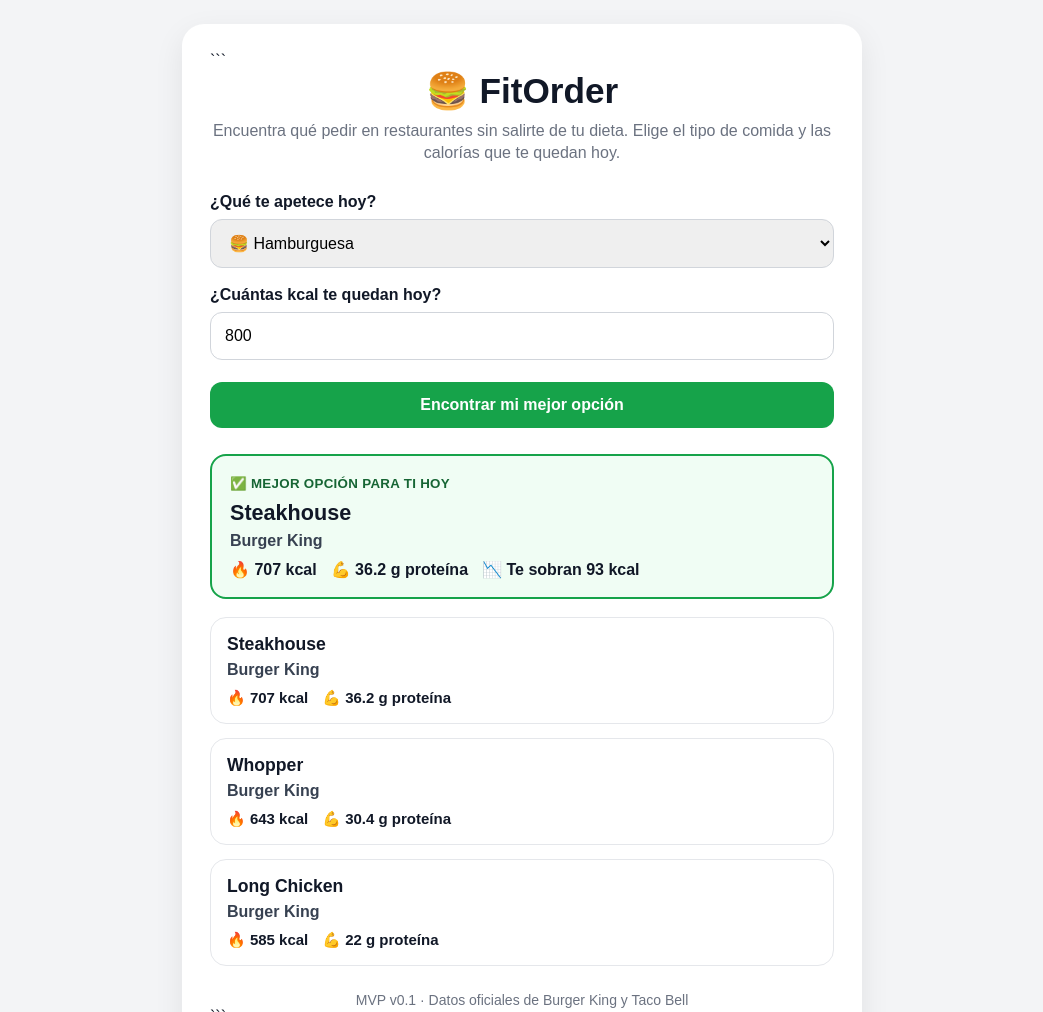
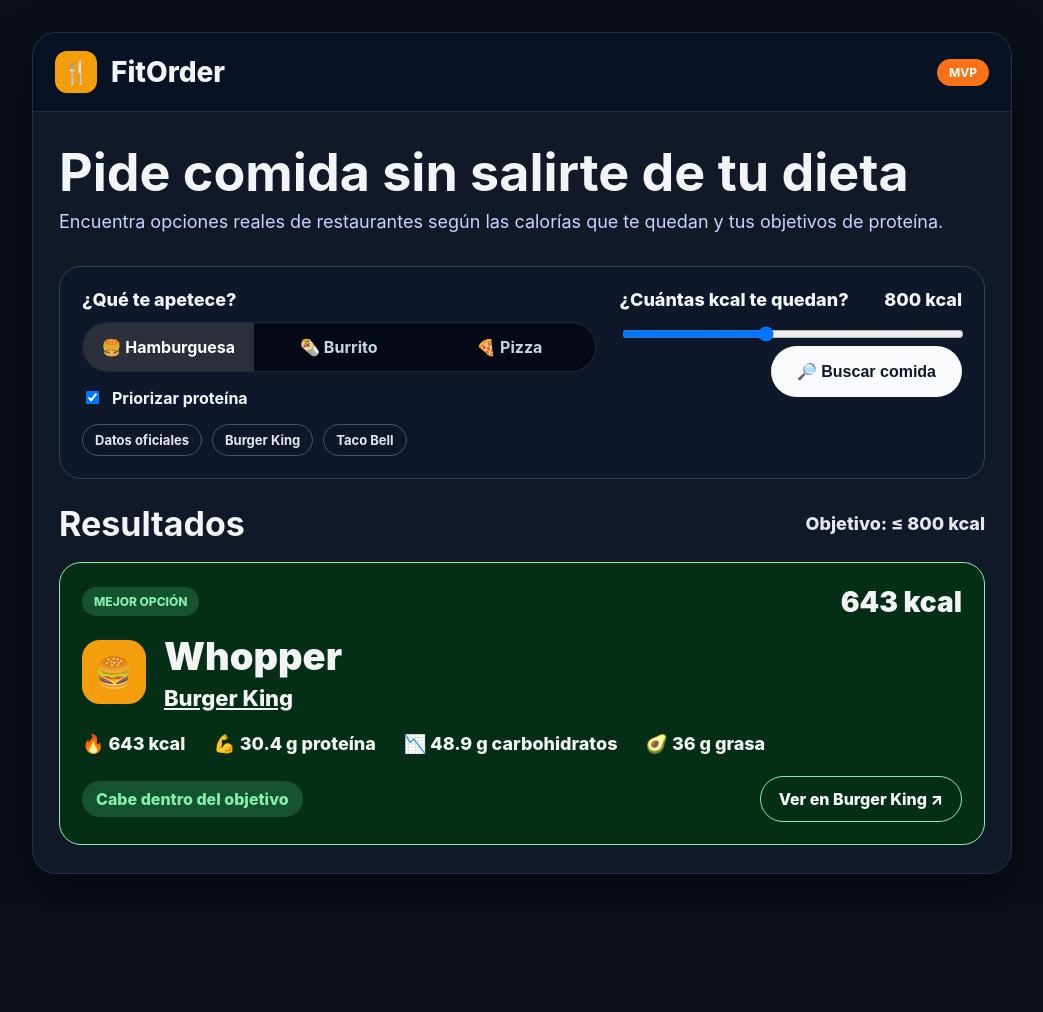
Before and after one commit to palomitastube-debug/fitorder, a plain HTML site: page index.html in a window 1280 px wide. Shown: the top 1012 px of the page, without its empty margins (118-1161 px from the left). After the commit the page ends 906 px from the top, so only its background shows below. Drawn offline with Linux system fonts and the light colour scheme.

Commit message:
Update index.html

````diff
--- a/index.html
+++ b/index.html
@@ -1,265 +1,395 @@
 <!DOCTYPE html>
-
 <html lang="es">
 <head>
   <meta charset="UTF-8" />
   <meta name="viewport" content="width=device-width, initial-scale=1.0" />
-  <title>FitOrder - Pide sin salirte de tus calorías</title>
+  <title>FitOrder - Pide sin salirte de tu dieta</title>
 
   <style>
-    *{
-      box-sizing:border-box;
-    }
+    *{box-sizing:border-box}
 
     body{
       margin:0;
-      font-family:Arial, Helvetica, sans-serif;
-      background:#f3f4f6;
-      color:#111827;
+      font-family:Inter, Arial, sans-serif;
+      background:#0b0f17;
+      color:#f3f4f6;
+      padding:32px;
       display:flex;
       justify-content:center;
-      padding:24px;
     }
 
-    .container{
+    .app{
       width:100%;
-      max-width:680px;
-      background:white;
-      border-radius:22px;
-      padding:28px;
-      box-shadow:0 10px 30px rgba(0,0,0,.08);
+      max-width:980px;
+      background:#111827;
+      border:1px solid #243041;
+      border-radius:24px;
+      overflow:hidden;
+      box-shadow:0 20px 50px rgba(0,0,0,.45);
+    }
+
+    .topbar{
+      display:flex;
+      align-items:center;
+      padding:18px 22px;
+      background:#081225;
+      border-bottom:1px solid #1f2a3a;
+    }
+
+    .logo{
+      width:42px;height:42px;border-radius:12px;
+      background:#f59e0b;
+      display:flex;align-items:center;justify-content:center;
+      font-size:22px;
+    }
+
+    .brand{
+      font-size:28px;
+      font-weight:800;
+      margin-left:14px;
+    }
+
+    .mvp{
+      margin-left:auto;
+      background:#f97316;
+      color:white;
+      font-weight:700;
+      padding:6px 12px;
+      border-radius:999px;
+      font-size:12px;
+    }
+
+    .hero{
+      padding:34px 26px 10px;
     }
 
     h1{
-      margin:0;
-      text-align:center;
-      font-size:2.2rem;
+      margin:0 0 10px;
+      font-size:52px;
+      line-height:1.05;
     }
 
-    .subtitle{
-      text-align:center;
-      color:#6b7280;
-      margin-top:8px;
-      margin-bottom:28px;
-      line-height:1.4;
+    .hero p{
+      margin:0;
+      color:#c7d2fe;
+      font-size:18px;
     }
 
-    label{
-      display:block;
-      font-weight:700;
-      margin-top:18px;
-      margin-bottom:8px;
+    .filters{
+      margin:24px 26px 18px;
+      padding:22px;
+      border:1px solid #334155;
+      border-radius:22px;
+      background:#0f172a;
+      display:grid;
+      grid-template-columns:1.2fr .8fr;
+      gap:24px;
     }
 
-    select,input,button{
+    .label{
+      font-weight:800;
+      margin-bottom:12px;
+      font-size:18px;
+    }
+
+    .chips{
+      display:flex;
+      background:#050816;
+      border:1px solid #1f2937;
+      border-radius:999px;
+      overflow:hidden;
+    }
+
+    .chip{
+      flex:1;
+      text-align:center;
+      padding:14px 10px;
+      color:#cbd5e1;
+      font-weight:700;
+      cursor:pointer;
+    }
+
+    .chip.active{
+      background:#2a2f3a;
+      color:#fff;
+    }
+
+    .checkbox{
+      margin-top:16px;
+      display:flex;
+      align-items:center;
+      gap:10px;
+      font-weight:700;
+    }
+
+    .badges{
+      display:flex;
+      gap:10px;
+      flex-wrap:wrap;
+      margin-top:16px;
+    }
+
+    .badge{
+      border:1px solid #475569;
+      color:#e5e7eb;
+      border-radius:999px;
+      padding:7px 12px;
+      font-size:13px;
+      font-weight:700;
+    }
+
+    .kcal-head{
+      display:flex;
+      justify-content:space-between;
+      align-items:center;
+      font-weight:800;
+      margin-bottom:14px;
+      font-size:18px;
+    }
+
+    input[type=range]{
       width:100%;
-      padding:14px;
-      border-radius:12px;
-      border:1px solid #d1d5db;
-      font-size:16px;
+    }
+
+    .search{
+      display:flex;
+      justify-content:flex-end;
+      align-items:flex-end;
     }
 
     button{
-      margin-top:22px;
-      background:#16a34a;
-      color:white;
+      background:#f8fafc;
+      color:#111827;
       border:none;
-      font-weight:700;
+      border-radius:999px;
+      padding:16px 26px;
+      font-size:16px;
+      font-weight:800;
       cursor:pointer;
-      transition:0.2s ease;
+      display:flex;
+      align-items:center;
+      gap:10px;
     }
 
-    button:hover{
-      background:#15803d;
-      transform:translateY(-1px);
+    .results-head{
+      display:flex;
+      justify-content:space-between;
+      align-items:center;
+      padding:6px 26px 0;
     }
 
-    .hero{
-      background:#f0fdf4;
-      border:2px solid #16a34a;
-      border-radius:16px;
-      padding:18px;
-      margin-top:26px;
+    .results-head h2{
+      margin:0;
+      font-size:34px;
     }
 
-    .hero small{
-      color:#166534;
-      font-weight:700;
-      letter-spacing:.3px;
-    }
-
-    .hero h2{
-      margin:8px 0 6px;
-      font-size:1.35rem;
-    }
-
-    .hero .meta{
-      display:flex;
-      gap:14px;
-      flex-wrap:wrap;
-      font-weight:700;
-    }
-
-    .results{
-      margin-top:18px;
-      display:grid;
-      gap:14px;
+    .results-head .target{
+      color:#e5e7eb;
+      font-weight:800;
+      font-size:18px;
     }
 
     .card{
-      border:1px solid #e5e7eb;
-      border-radius:16px;
-      padding:16px;
-      background:#fff;
+      margin:18px 26px 28px;
+      background:#052e16;
+      border:1px solid #86efac;
+      border-radius:22px;
+      padding:22px;
     }
 
-    .card h3{
-      margin:0 0 6px;
-      font-size:1.1rem;
+    .card-top{
+      display:flex;
+      align-items:center;
+      justify-content:space-between;
+      margin-bottom:14px;
+    }
+
+    .tag{
+      background:#14532d;
+      color:#86efac;
+      border-radius:999px;
+      padding:7px 12px;
+      font-size:12px;
+      font-weight:800;
+    }
+
+    .card-top .kcal{
+      font-size:28px;
+      font-weight:900;
+    }
+
+    .main{
+      display:flex;
+      gap:18px;
+      align-items:center;
+    }
+
+    .icon{
+      width:64px;height:64px;border-radius:18px;
+      background:#f59e0b;
+      display:flex;align-items:center;justify-content:center;
+      font-size:30px;
+    }
+
+    .title{
+      font-size:38px;
+      font-weight:900;
+      margin:0;
     }
 
     .restaurant{
-      color:#374151;
-      font-weight:700;
-      margin-bottom:10px;
+      margin-top:6px;
+      font-size:22px;
+      font-weight:800;
+      text-decoration:underline;
     }
 
-    .stats{
+    .macros{
       display:flex;
+      gap:28px;
+      flex-wrap:wrap;
+      margin:22px 0;
+      font-size:18px;
+      font-weight:800;
+    }
+
+    .bottom{
+      display:flex;
+      align-items:center;
       gap:14px;
       flex-wrap:wrap;
-      font-size:15px;
-      font-weight:700;
     }
 
-    .empty{
-      margin-top:18px;
-      padding:16px;
-      border-radius:12px;
-      background:#fef2f2;
-      border:1px solid #fecaca;
-      color:#991b1b;
-      font-weight:700;
-      text-align:center;
+    .ok{
+      background:#14532d;
+      color:#86efac;
+      border-radius:999px;
+      padding:8px 14px;
+      font-weight:800;
     }
 
-    .footer{
-      margin-top:26px;
-      text-align:center;
-      color:#6b7280;
-      font-size:14px;
+    .cta{
+      margin-left:auto;
+      border:1px solid #86efac;
+      color:#f8fafc;
+      padding:12px 18px;
+      border-radius:999px;
+      font-weight:800;
+      text-decoration:none;
+    }
+
+    @media (max-width:900px){
+      h1{font-size:40px}
+      .filters{grid-template-columns:1fr}
+      .title{font-size:30px}
+      .restaurant{font-size:18px}
     }
 
     @media (max-width:640px){
-      .container{
-        padding:22px;
-      }
-
-      h1{
-        font-size:1.9rem;
-      }
+      body{padding:16px}
+      .brand{font-size:24px}
+      h1{font-size:34px}
+      .results-head{align-items:flex-start;gap:8px;flex-direction:column}
+      .main{align-items:flex-start}
+      .cta{margin-left:0;width:100%;text-align:center}
     }
   </style>
-
 </head>
 <body>
 
-  <div class="container">
+  <div class="app">
 
-```
-<h1>🍔 FitOrder</h1>
-<p class="subtitle">
-  Encuentra qué pedir en restaurantes sin salirte de tu dieta.
-  Elige el tipo de comida y las calorías que te quedan hoy.
+    <div class="topbar">
+      <div class="logo">🍴</div>
+      <div class="brand">FitOrder</div>
+      <div class="mvp">MVP</div>
+    </div>
+
+    <div class="hero">
+      <h1>Pide comida sin salirte de tu dieta</h1>
+      <p>
+        Encuentra opciones reales de restaurantes según las calorías que te quedan
+        y tus objetivos de proteína.
       </p>
+    </div>
 
-<label for="tipo">¿Qué te apetece hoy?</label>
-<select id="tipo">
-  <option value="hamburguesa">🍔 Hamburguesa</option>
-  <option value="burrito">🌯 Burrito</option>
-</select>
+    <div class="filters">
 
-<label for="kcal">¿Cuántas kcal te quedan hoy?</label>
-<input type="number" id="kcal" value="800" min="200" step="50" />
+      <div>
+        <div class="label">¿Qué te apetece?</div>
 
-<button onclick="buscar()">Encontrar mi mejor opción</button>
+        <div class="chips">
+          <div class="chip active">🍔 Hamburguesa</div>
+          <div class="chip">🌯 Burrito</div>
+          <div class="chip">🍕 Pizza</div>
+        </div>
 
-<div id="salida"></div>
+        <label class="checkbox">
+          <input type="checkbox" checked />
+          Priorizar proteína
+        </label>
 
-<div class="footer">
-  MVP v0.1 · Datos oficiales de Burger King y Taco Bell
+        <div class="badges">
+          <div class="badge">Datos oficiales</div>
+          <div class="badge">Burger King</div>
+          <div class="badge">Taco Bell</div>
         </div>
-```
+      </div>
+
+      <div>
+        <div class="kcal-head">
+          <span>¿Cuántas kcal te quedan?</span>
+          <span>800 kcal</span>
+        </div>
+
+        <input type="range" min="300" max="1500" value="800" />
+
+        <div class="search">
+          <button>🔎 Buscar comida</button>
+        </div>
+      </div>
 
     </div>
 
-  <script>
-    const platos = [
-      { restaurante: 'Burger King', plato: 'Whopper', kcal: 643, proteina: 30.4, tipo: 'hamburguesa' },
-      { restaurante: 'Burger King', plato: 'Steakhouse', kcal: 707, proteina: 36.2, tipo: 'hamburguesa' },
-      { restaurante: 'Burger King', plato: 'Long Chicken', kcal: 585, proteina: 22.0, tipo: 'hamburguesa' },
+    <div class="results-head">
+      <h2>Resultados</h2>
+      <div class="target">Objetivo: ≤ 800 kcal</div>
+    </div>
 
-      { restaurante: 'Taco Bell', plato: 'Burrito Supreme Pollo Picante', kcal: 349, proteina: 29.6, tipo: 'burrito' },
-      { restaurante: 'Taco Bell', plato: 'Crunchywrap Supreme Pollo Asado', kcal: 505, proteina: 49.8, tipo: 'burrito' }
-    ];
+    <div class="card">
 
-    function buscar(){
+      <div class="card-top">
+        <div class="tag">MEJOR OPCIÓN</div>
+        <div class="kcal">643 kcal</div>
+      </div>
 
-      const tipo = document.getElementById('tipo').value;
-      const kcal = parseInt(document.getElementById('kcal').value);
+      <div class="main">
+        <div class="icon">🍔</div>
 
-      const resultados = platos
-        .filter(p => p.tipo === tipo && p.kcal <= kcal)
-        .sort((a,b) => b.proteina - a.proteina);
-
-      const salida = document.getElementById('salida');
-
-      if(resultados.length === 0){
-        salida.innerHTML = `
-          <div class="empty">
-            No hay opciones dentro de ${kcal} kcal.
-          </div>
-        `;
-        return;
-      }
-
-      const mejor = resultados[0];
-
-      let html = `
-        <div class="hero">
-          <small>✅ MEJOR OPCIÓN PARA TI HOY</small>
-          <h2>${mejor.plato}</h2>
-          <div class="restaurant">${mejor.restaurante}</div>
-          <div class="meta">
-            <span>🔥 ${mejor.kcal} kcal</span>
-            <span>💪 ${mejor.proteina} g proteína</span>
-            <span>📉 Te sobran ${kcal - mejor.kcal} kcal</span>
+        <div>
+          <div class="title">Whopper</div>
+          <div class="restaurant">Burger King</div>
         </div>
       </div>
 
-        <div class="results">
-      `;
+      <div class="macros">
+        <div>🔥 643 kcal</div>
+        <div>💪 30.4 g proteína</div>
+        <div>📉 48.9 g carbohidratos</div>
+        <div>🥑 36 g grasa</div>
+      </div>
 
-      resultados.forEach(p => {
-        html += `
-          <div class="card">
-            <h3>${p.plato}</h3>
-            <div class="restaurant">${p.restaurante}</div>
-            <div class="stats">
-              <span>🔥 ${p.kcal} kcal</span>
-              <span>💪 ${p.proteina} g proteína</span>
+      <div class="bottom">
+        <div class="ok">Cabe dentro del objetivo</div>
+
+        <a class="cta" href="https://www.burgerking.es" target="_blank">
+          Ver en Burger King ↗
+        </a>
       </div>
+
     </div>
-        `;
-      });
 
-      html += '</div>';
-
-      salida.innerHTML = html;
-    }
-
-    buscar();
-  </script>
+  </div>
 
 </body>
 </html>
````
Lines whose indentation alone changed are shown as unchanged.
